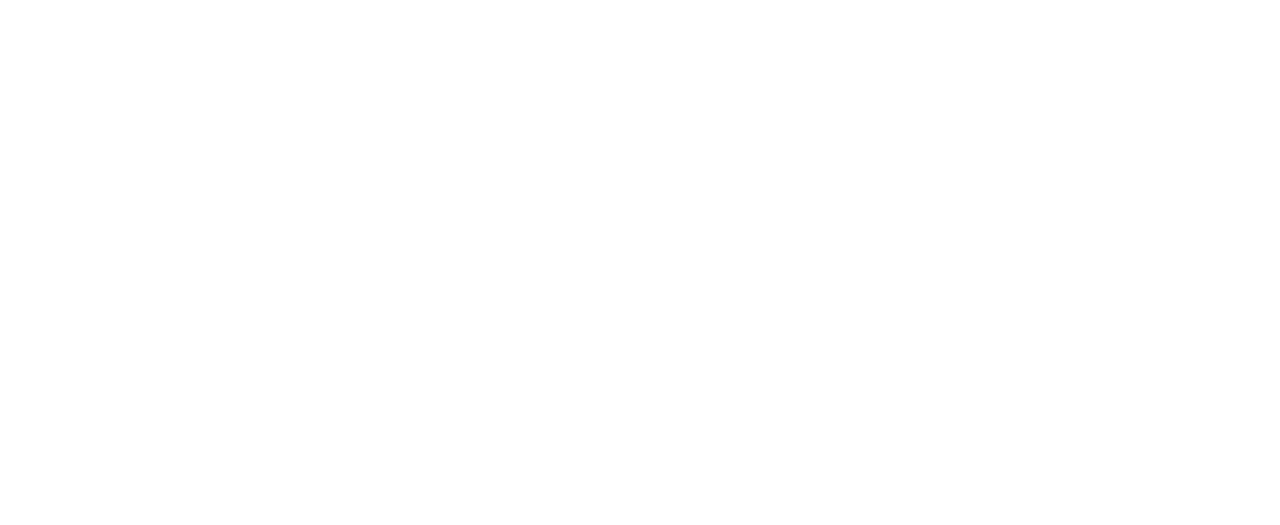
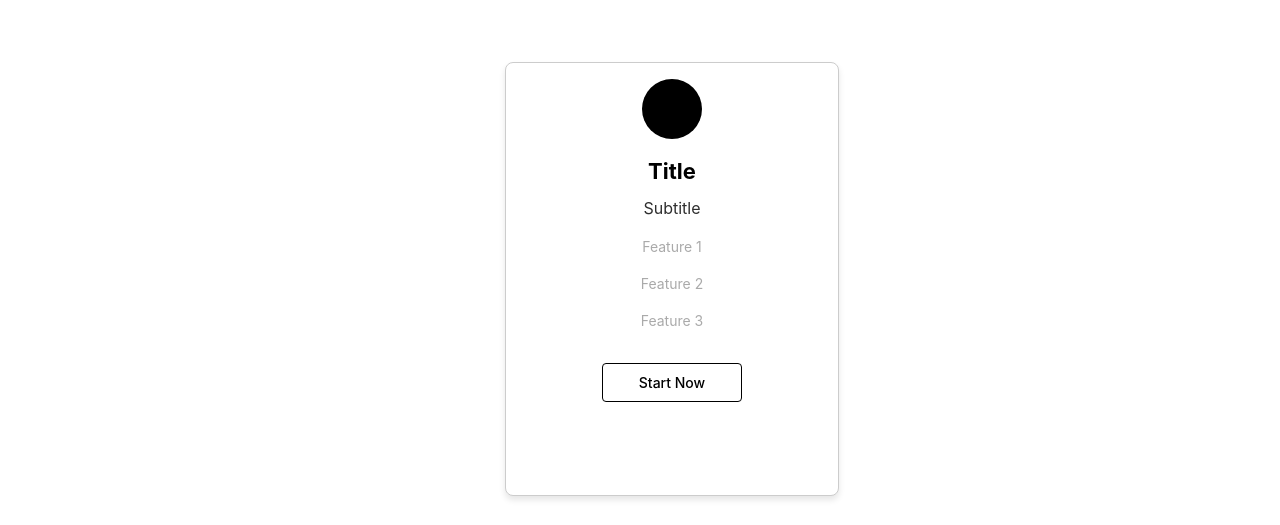
Before and after one commit to ferminromero00/Desarrollo-web-en-entorno-cliente, a React (Vite) app in the folder UNIDAD 7/7.1 ComponentesReact/ComponentesReact/: page / in a window 1280 px wide. Shown: the part 1724-2249 px from the top of the page. Before the commit the page ends 1586 px from the top, so only its background shows below. Built offline with nearby package versions, Linux system fonts and the light colour scheme.

Commit message:
Add Ejercicio3 component with styles; update App layout and Ejercicio2 styles

```diff
--- a/UNIDAD 7/7.1 ComponentesReact/ComponentesReact/src/App.css
+++ b/UNIDAD 7/7.1 ComponentesReact/ComponentesReact/src/App.css
@@ -3,6 +3,10 @@
   margin: 0 auto;
   padding: 2rem;
   text-align: center;
+  display: flex;
+  justify-content: center;
+  align-items: center;
+  flex-direction: column;
 }
 
 .logo {
--- a/UNIDAD 7/7.1 ComponentesReact/ComponentesReact/src/App.jsx
+++ b/UNIDAD 7/7.1 ComponentesReact/ComponentesReact/src/App.jsx
@@ -1,12 +1,15 @@
 import './App.css'
 import Ejercicio1 from './components/Ejercicio1/Ejercicio1'
 import Ejercicio2 from './components/Ejercicio2/Ejercicio2'
+import Ejercicio3 from './components/Ejercicio3/Ejercicio3'
+
 
 function App() {
   return (
     <>
-        <Ejercicio1></Ejercicio1>
-        <Ejercicio2></Ejercicio2>
+      <Ejercicio1></Ejercicio1>
+      <Ejercicio2></Ejercicio2>
+      <Ejercicio3></Ejercicio3>
     </>
   )
 }
--- a/UNIDAD 7/7.1 ComponentesReact/ComponentesReact/src/components/Ejercicio2/Ejercicio2.module.css
+++ b/UNIDAD 7/7.1 ComponentesReact/ComponentesReact/src/components/Ejercicio2/Ejercicio2.module.css
@@ -1,6 +1,6 @@
 .ejercicio2Div {
     border: 1px solid black;
     width: 80rem;
-    height: 80vh;
+    height: 101vh;
     background-color: rgba(19,38,55,255);
 }
--- a/UNIDAD 7/7.1 ComponentesReact/ComponentesReact/src/components/Ejercicio2/Ejercicio2_body.module.css
+++ b/UNIDAD 7/7.1 ComponentesReact/ComponentesReact/src/components/Ejercicio2/Ejercicio2_body.module.css
@@ -51,6 +51,7 @@
     display: flex;
     justify-content: center;
     align-items: center;
+    margin-top: 20rem;
 }
 
 .image {
--- /dev/null
+++ b/UNIDAD 7/7.1 ComponentesReact/ComponentesReact/src/components/Ejercicio3/Ejercicio3.jsx
@@ -0,0 +1,15 @@
+import styles from './Ejercicio3.module.css';
+
+export default function Ejercicio3Body() {
+    return (
+        <div className={styles.carta}>
+            <div className={styles.icono}></div>
+            <div className={styles.title}>Title</div>
+            <div className={styles.subtitle}>Subtitle</div>
+            <div className={styles.feature}>Feature 1</div>
+            <div className={styles.feature}>Feature 2</div>
+            <div className={styles.feature}>Feature 3</div>
+            <a className={styles.button} href="#">Start Now</a>
+        </div>
+    );
+}
--- /dev/null
+++ b/UNIDAD 7/7.1 ComponentesReact/ComponentesReact/src/components/Ejercicio3/Ejercicio3.module.css
@@ -0,0 +1,59 @@
+.carta {
+    width: 300px;
+    border: 1px solid #ccc;
+    border-radius: 8px;
+    padding: 16px;
+    text-align: center;
+    box-shadow: 0 4px 6px rgba(0, 0, 0, 0.1);
+    background-color: white;
+    margin-top: 4rem;
+    height: 50vh;
+
+}
+
+.icono {
+    width: 60px;
+    height: 60px;
+    background-color: black;
+    border-radius: 50%;
+    margin: 0 auto 16px;
+}
+
+.title {
+    font-size: 22px;
+    font-weight: bold;
+    margin: 8px 0;
+    color: black;
+}
+
+.subtitle {
+    font-size: 16px;
+    color: #2e2e2e;
+    margin-bottom: 16px;
+}
+
+.feature {
+    font-size: 14px;
+    color: #aaa;
+    margin: 4px 0;
+    margin-bottom: 1rem;
+}
+
+.button {
+    display: inline-block;
+    margin-top: 16px;
+    padding: 8px 36px;
+    font-size: 14px;
+    color: black;
+    border: 1px solid black;
+    border-radius: 4px;
+    background-color: white;
+    cursor: pointer;
+    text-decoration: none;
+    transition: background-color 0.3s;
+}
+
+.button:hover {
+    background-color: black;
+    color: white;
+}
```
